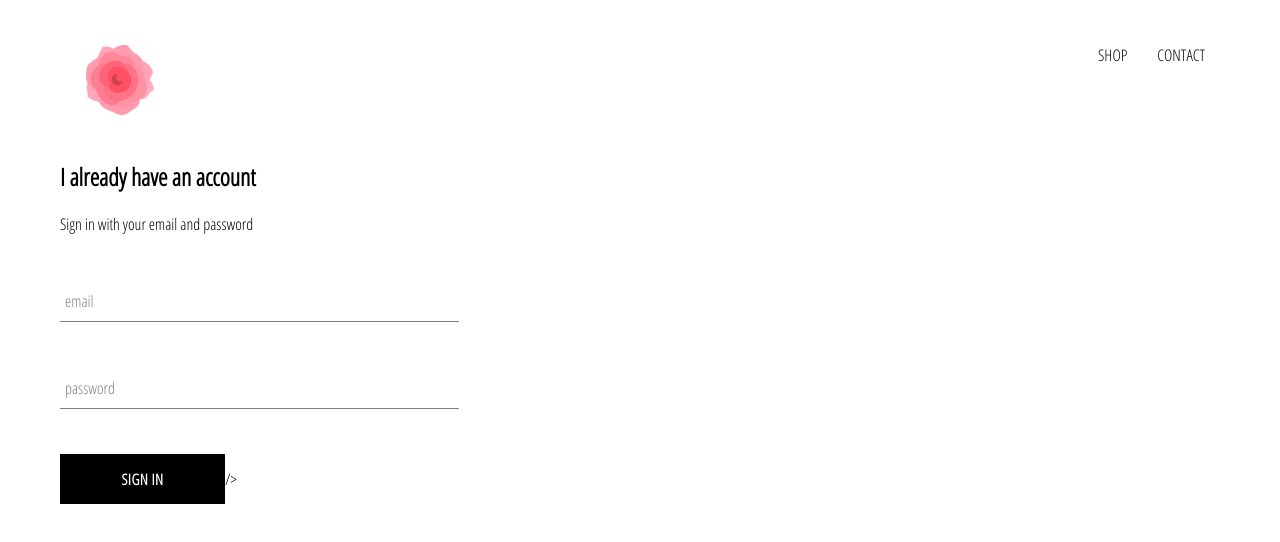
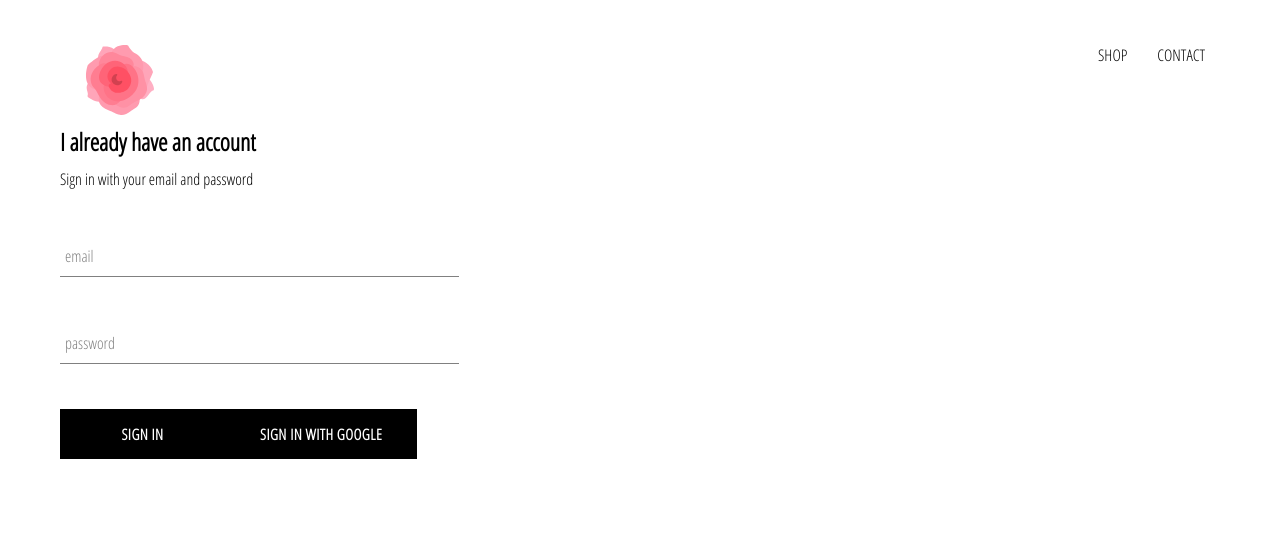
Before and after one commit to ZackMinott/Ecommerce-Website, a React (Create React App) app in the folder rose-apparel/: page /signin in a window 1280 px wide. Shown: the top 542 px of the page. Built offline with nearby package versions, Linux system fonts and the light colour scheme; no server answers.

Commit message:
Added Firebase to the project and added a way to sign in with Google OAuth

```diff
--- a/rose-apparel/package.json
+++ b/rose-apparel/package.json
@@ -4,6 +4,7 @@
   "private": true,
   "homepage": "https://zackminott.github.io/rose-apparel",
   "dependencies": {
+    "firebase": "^7.5.0",
     "node-sass": "^4.13.0",
     "react": "^16.12.0",
     "react-dom": "^16.12.0",
--- a/rose-apparel/src/App.js
+++ b/rose-apparel/src/App.js
@@ -6,8 +6,34 @@ import HomePage from './pages/homepage/homepage.component'
 import ShopPage from './pages/shop/shop.component'
 import Header from './components/header/header.component'
 import SignInAndSignUpPage from './pages/sign-in-and-sign-up/sign-in-and-sign-up.component'
+import {auth} from './firebase/firebase.utils';
 
-function App() {
+
+class App extends React.Component {
+  constructor(){
+    super();
+
+    this.state = {
+      currentUser: null
+    }
+  }
+
+  unsubscribeFromAuth = null;
+
+  componentDidMount(){
+     this.unsubscribeFromAuth = auth.onAuthStateChanged(user => {
+      this.setState({ currentUser: user });
+
+      console.log(user);
+    });
+  }
+
+  componentWillUnmount() {
+    this.unsubscribeFromAuth();
+  }
+
+
+  render() {
     return (
       <div>
         <Header />
@@ -20,4 +46,6 @@ function App() {
     );
   }
 
+}
+
 export default App;
--- a/rose-apparel/src/components/sign-in/sign-in.component.jsx
+++ b/rose-apparel/src/components/sign-in/sign-in.component.jsx
@@ -2,6 +2,7 @@ import React from 'react';
 
 import FormInput from '../form-input/form-input.component';
 import CustomButton from '../custom-button/custom-button.component';
+import { signInWithGoogle } from '../../firebase/firebase.utils';
 
 import './sign-in.styles.scss';
 
@@ -30,7 +31,7 @@ class SignIn extends React.Component {
     render(){
         return(
             <div className='sign-in'>
-                <h2>I already have an account</h2>
+                <h2 className='title'>I already have an account</h2>
                 <span>Sign in with your email and password</span>
 
                 <form onSubmit={this.handleSubmit}>
@@ -38,7 +39,8 @@ class SignIn extends React.Component {
 
                     <FormInput name="password" type="password" value={this.state.password} handleChange={this.handleChange} label='password' required />
 
-                    <CustomButton type="submit">Sign In</CustomButton>/>
+                    <CustomButton type="submit">Sign In</CustomButton>
+                    <CustomButton onClick={signInWithGoogle}>{''}Sign In with Google{''}</CustomButton>
                 </form>
             </div>
         );
--- a/rose-apparel/src/components/sign-in/sign-in.styles.scss
+++ b/rose-apparel/src/components/sign-in/sign-in.styles.scss
@@ -1,4 +1,9 @@
 .sign-in {
-    padding: 25px 0px;
     width: 30vw;
+    display: flex;
+    flex-direction: column;
+
+    .title {
+        margin: 10px 0;
+    }
 }
--- /dev/null
+++ b/rose-apparel/src/firebase/firebase.utils.js
@@ -0,0 +1,25 @@
+import firebase from 'firebase/app';
+import 'firebase/firestore';
+import 'firebase/auth';
+
+const config = {
+    apiKey: "AIzaSyAavK7oKx9gBJHECtORpU_xVnaOSY-CzpY",
+    authDomain: "rose-apparel-db.firebaseapp.com",
+    databaseURL: "https://rose-apparel-db.firebaseio.com",
+    projectId: "rose-apparel-db",
+    storageBucket: "rose-apparel-db.appspot.com",
+    messagingSenderId: "284155324490",
+    appId: "1:284155324490:web:9c9736b225adf72a65deb3",
+    measurementId: "G-11Q365EYBN"
+  };
+
+  firebase.initializeApp(config);
+
+  export const auth = firebase.auth();
+  export const firestore = firebase.firestore();
+
+  const provider = new firebase.auth.GoogleAuthProvider();
+  provider.setCustomParameters({ prompt: 'select_account' });
+  export const signInWithGoogle = () => auth.signInWithPopup(provider);
+
+  export default firebase;
```
Also changed, not shown: 1 other file (tests, documents, lock files or other folders). Lines whose indentation alone changed are shown as unchanged.
